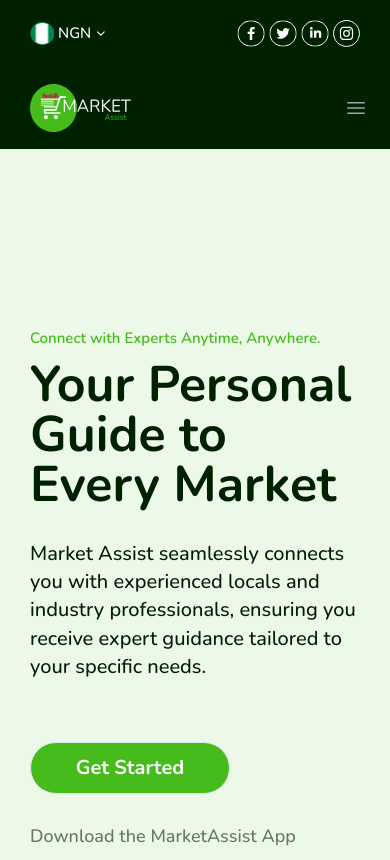
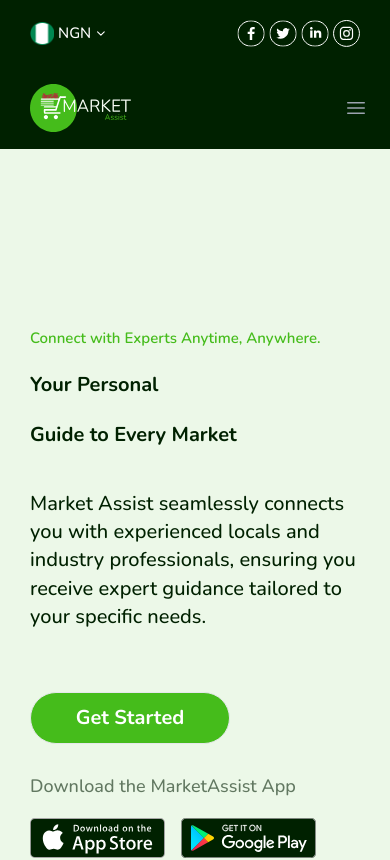
Before and after one commit to ify12345/market-assist, a Next.js app: page / in a window 390 px wide. Shown: the top 860 px of the page. Built offline with nearby package versions, Linux system fonts and the light colour scheme.

Commit message:
landing -update

```diff
--- a/src/components/Hero.tsx
+++ b/src/components/Hero.tsx
@@ -25,11 +25,11 @@
   return (
     <>
       <div className="bg-[#ECF8E8]  w-full justify-center lg:flex flex-col lg:flex-row items-center px-[30px] lg:px-[100px] gap-[72px]">
-        <div className="flex flex-col w-full max-w-[538px] pt-[183px] pb-[155px] revealLeft">
+        <div className="flex flex-col w-full max-w-[538px] pt-[183px] pb-[155px]">
           <h6 className="text-primary text-[15px] leading-normal font-semibold">
             Connect with Experts Anytime, Anywhere.
           </h6>
-          <h1 className="text-black text-[50px] leading-[50px] font-bold pt-[10px] pb-[30px] w-full max-w-[517px] flex flex-col">
+          <h1 className="text-black text-[20px] lg:text-[50px] leading-[50px] font-bold pt-[10px] pb-[30px] w-full max-w-[517px] flex flex-col">
             <span> Your Personal</span>
             Guide to Every Market
           </h1>
```
